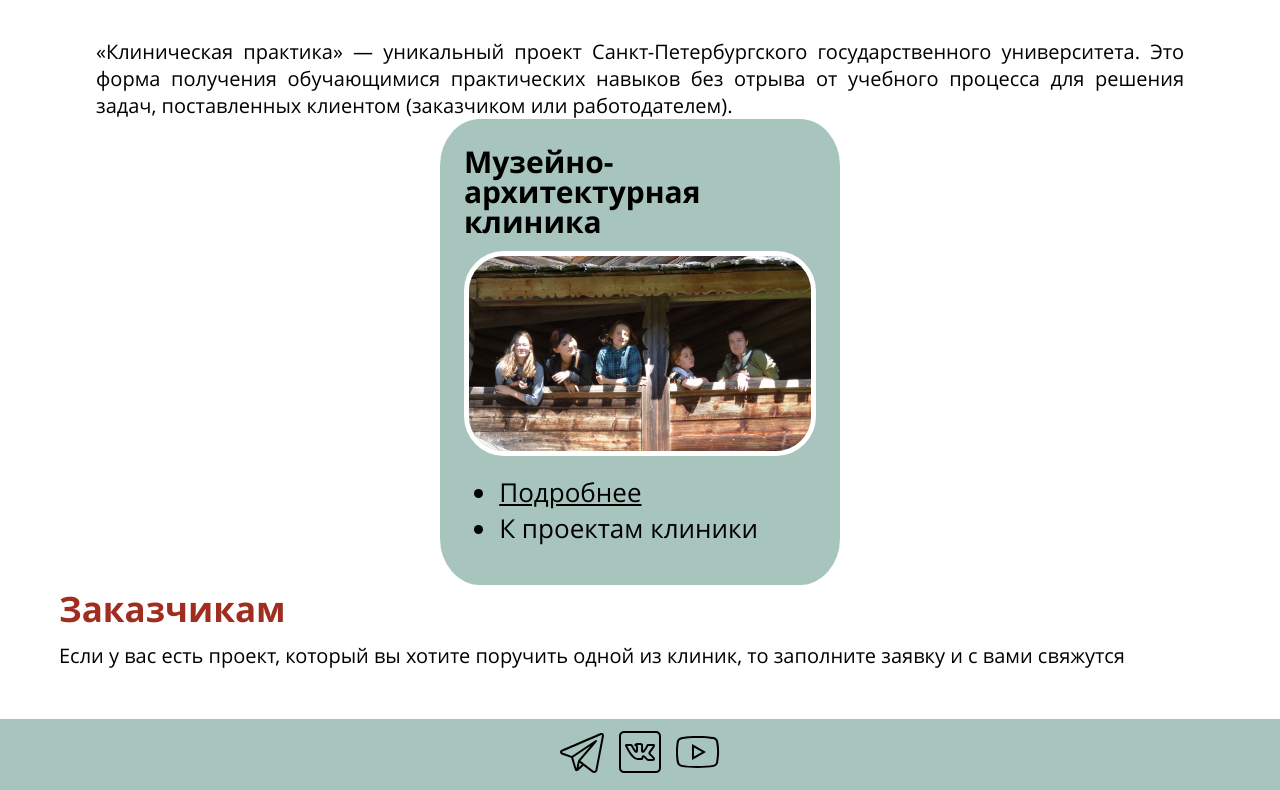
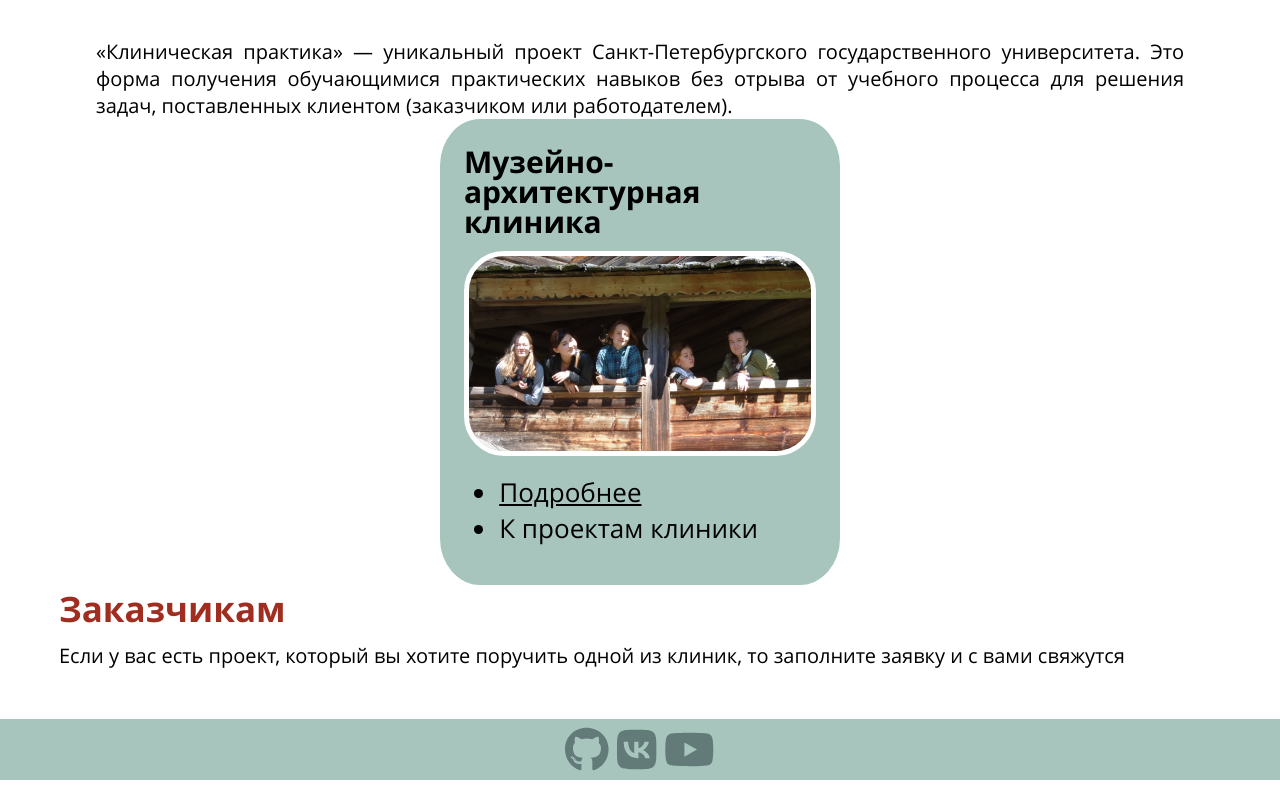
Before and after one commit to spbu-registry/Frontend-registry, a Next.js app: page / in a window 1280 px wide. Shown: the part 673-1463 px from the top of the page. Built offline with nearby package versions, Linux system fonts and the light colour scheme.

Commit message:
Попытка заменить иконки на другие из font awesome

```diff
--- a/components/Footer/Footer.module.sass
+++ b/components/Footer/Footer.module.sass
@@ -5,3 +5,7 @@
   justify-content: center
   margin: 50px 0px 0px
   padding: 8px
+
+.icon
+  font-size: 45px
+  color: #627a78
--- a/components/Footer/index.jsx
+++ b/components/Footer/index.jsx
@@ -1,20 +1,24 @@
 import React from "react";
 import styles from "./Footer.module.sass";
-import SvgSelector from "./SvgSelector";
+// import SvgSelector from "./SvgSelector";
+import {FontAwesomeIcon} from "@fortawesome/react-fontawesome";
+import {faYoutube} from "@fortawesome/free-brands-svg-icons";
+import {faVk} from "@fortawesome/free-brands-svg-icons";
+import {faGithub} from "@fortawesome/free-brands-svg-icons";
+
 
 const Footer = () => {
     return (
         <div className={styles.footer}>
             <a href="https://github.com">
-                <SvgSelector id="telegram"/>
+                <FontAwesomeIcon icon={faGithub} className={styles.icon} />
             </a>
             <a href="https://vk.com">
-                <SvgSelector id="vk"/>
+                <FontAwesomeIcon icon={faVk} className={styles.icon} />
             </a>
             <a href="https://youtube.com">
-                <SvgSelector id="youtube"/>
+                <FontAwesomeIcon icon={faYoutube} className={styles.icon} />
             </a>
-
         </div>
     );
 };
--- a/package.json
+++ b/package.json
@@ -9,6 +9,10 @@
     "lint": "next lint"
   },
   "dependencies": {
+    "@fortawesome/fontawesome-svg-core": "^6.3.0",
+    "@fortawesome/free-brands-svg-icons": "^6.3.0",
+    "@fortawesome/free-solid-svg-icons": "^6.3.0",
+    "@fortawesome/react-fontawesome": "^0.2.0",
     "next": "13.2.1",
     "react": "18.2.0",
     "react-dom": "18.2.0"
```
Also changed, not shown: 1 other file (tests, documents, lock files or other folders).
